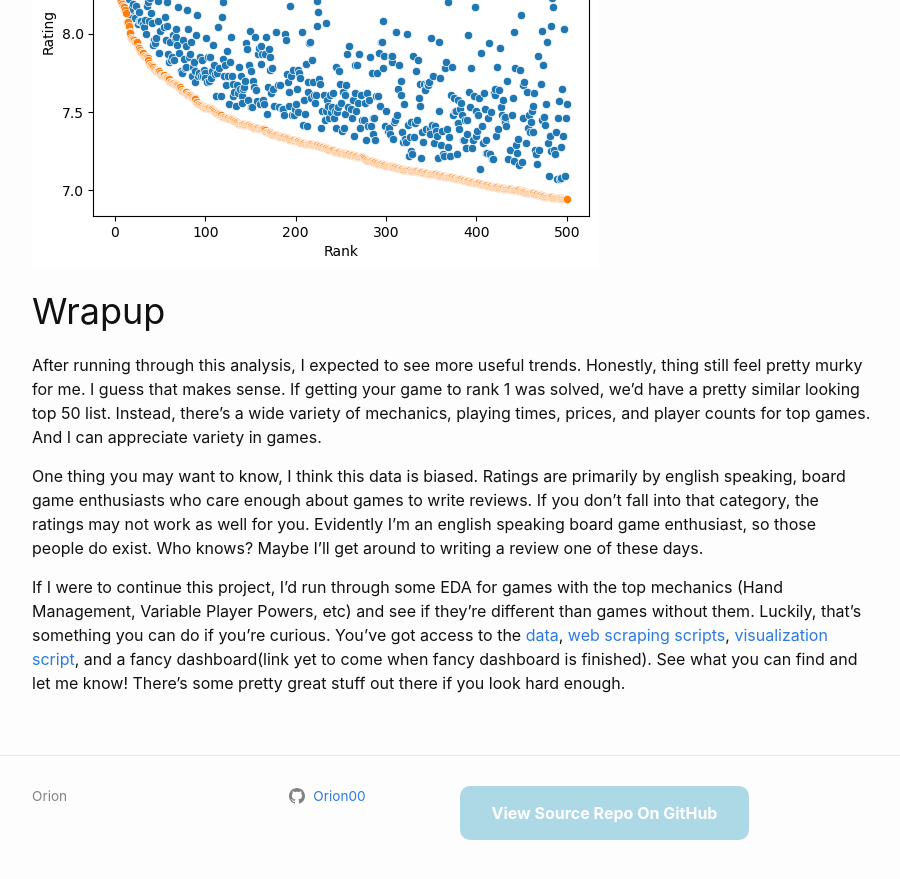
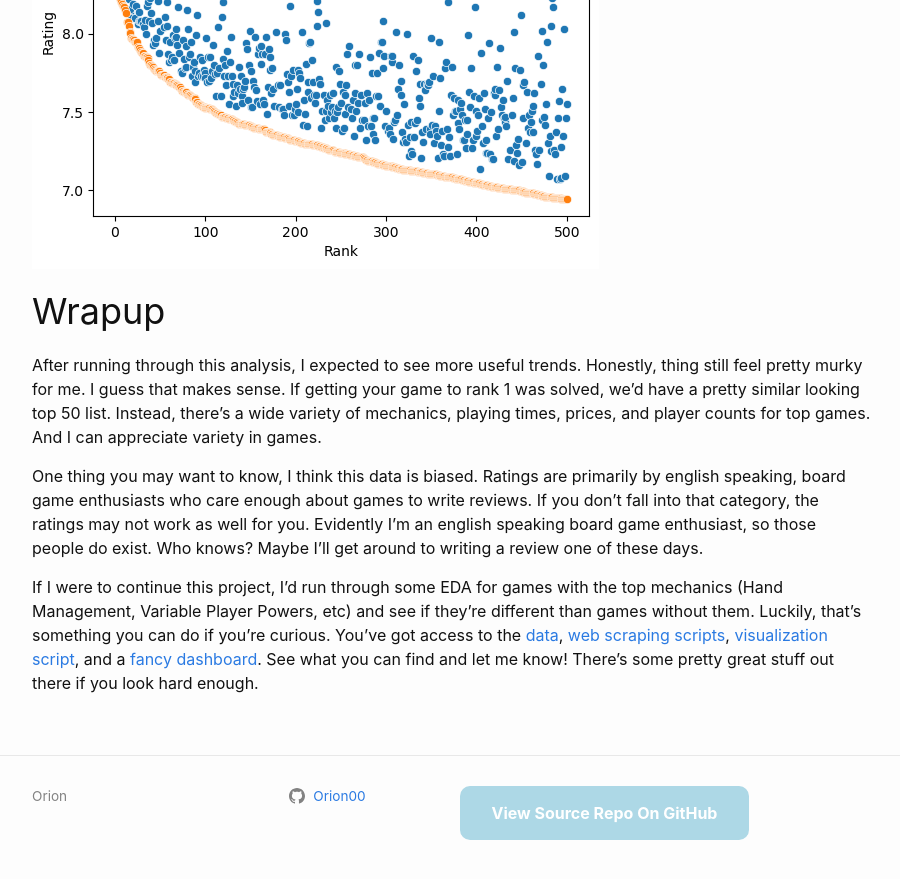
Before and after one commit to Orion00/Orion00.github.io, a Jekyll site: the page built from _posts/2022-12-9-good-games-part-2.md, in a window 1280 px wide and 900 px high, scrolled down 6781 px. Shown: the top 879 px of the window, without its empty margins (188-1088 px from the left). Built offline with Jekyll 4.4.1, drawn with Linux system fonts in a browser that asks for light colours; comment, search, counter and statistics services are not loaded.

Commit message:
Add link to dashboard

```diff
--- a/_posts/2022-12-9-good-games-part-2.md
+++ b/_posts/2022-12-9-good-games-part-2.md
@@ -106,4 +106,4 @@ After running through this analysis, I expected to see more useful trends. Hones
 
 One thing you may want to know, I think this data is biased. Ratings are primarily by english speaking, board game enthusiasts who care enough about games to write reviews. If you don't fall into that category, the ratings may not work as well for you. Evidently I'm an english speaking board game enthusiast, so those people do exist. Who knows? Maybe I'll get around to writing a review one of these days.
 
-If I were to continue this project, I'd run through some EDA for games with the top mechanics (Hand Management, Variable Player Powers, etc) and see if they're different than games without them. Luckily, that's something you can do if you're curious. You've got access to the [data](https://github.com/Orion00/goodgames/blob/main/data/full_data.csv), [web scraping scripts](https://github.com/Orion00/goodgames/blob/main/datacollection.py), [visualization script](https://github.com/Orion00/goodgames/blob/main/visualizations.py), and a fancy dashboard(link yet to come when fancy dashboard is finished). See what you can find and let me know! There's some pretty great stuff out there if you look hard enough.
+If I were to continue this project, I'd run through some EDA for games with the top mechanics (Hand Management, Variable Player Powers, etc) and see if they're different than games without them. Luckily, that's something you can do if you're curious. You've got access to the [data](https://github.com/Orion00/goodgames/blob/main/data/full_data.csv), [web scraping scripts](https://github.com/Orion00/goodgames/blob/main/datacollection.py), [visualization script](https://github.com/Orion00/goodgames/blob/main/visualizations.py), and a [fancy dashboard](https://goodgamesdataexploration.streamlit.app/). See what you can find and let me know! There's some pretty great stuff out there if you look hard enough.
```
